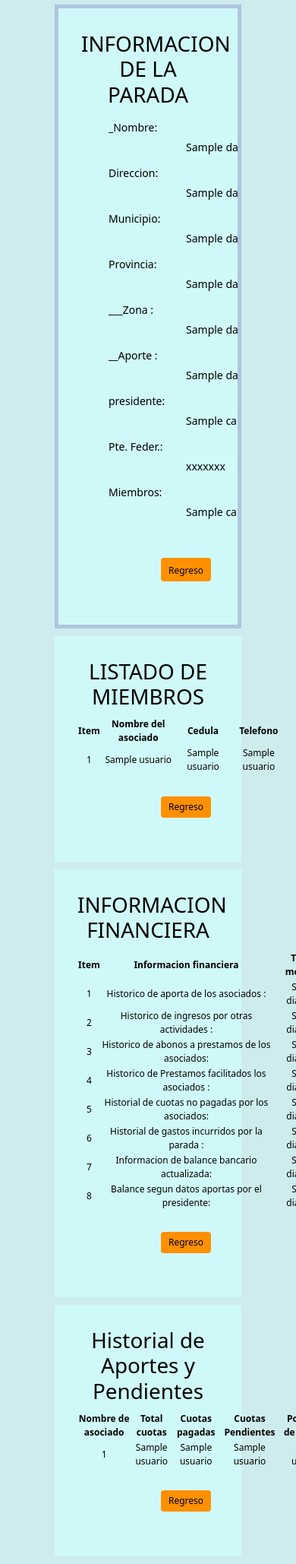
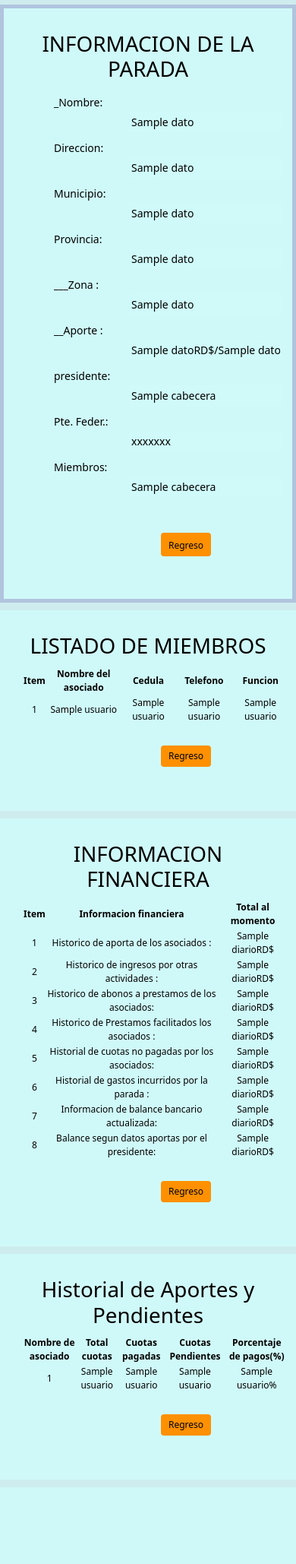
Before and after one commit to juancarotejeda/gerencia, a Flask app: template templates/index.html in a window 390 px wide; the page is wider, and only the part inside the window is pictured. Shown: the part 66-2124 px from the top of that part at 76% size. After the commit the page ends 2023 px from the top of that part, so only its background shows below. Run offline with Flask 3, Linux system fonts and the light colour scheme; the template is opened without the code that fills it: most values are stand-ins (such as "Sample title", 1, 10 or a date in 2020); some libraries are stand-ins or nearby versions.

Commit message:
02/12/2024-2

```diff
--- a/static/css/navbar-fixed.css
+++ b/static/css/navbar-fixed.css
@@ -2,8 +2,6 @@
 body {
   min-height: 75rem;
   padding-top: 4.5rem;
-  padding-left: 4.5rem;
-  padding-right: 4.5rem;
   background: #ceecee;
 
 }
@@ -153,9 +151,20 @@ body {
 }
 
 @media (max-width: 768px) {
-  .container {
-    margin-left: 5px;
+  .login-entrada {
+    min-width: 350px;
   }
+
+.encabezado{
+  min-width: 390px;
+}
+
+.tables{
+  min-width: 390px;
+}
+
+
+
 
 }
 
--- a/templates/index.html
+++ b/templates/index.html
@@ -46,6 +46,7 @@
     </div>
   </div>
 </nav>
+
 <div id="regresar"></div>
   <section id="informacion">
     <fieldset class="encabezado">
```
